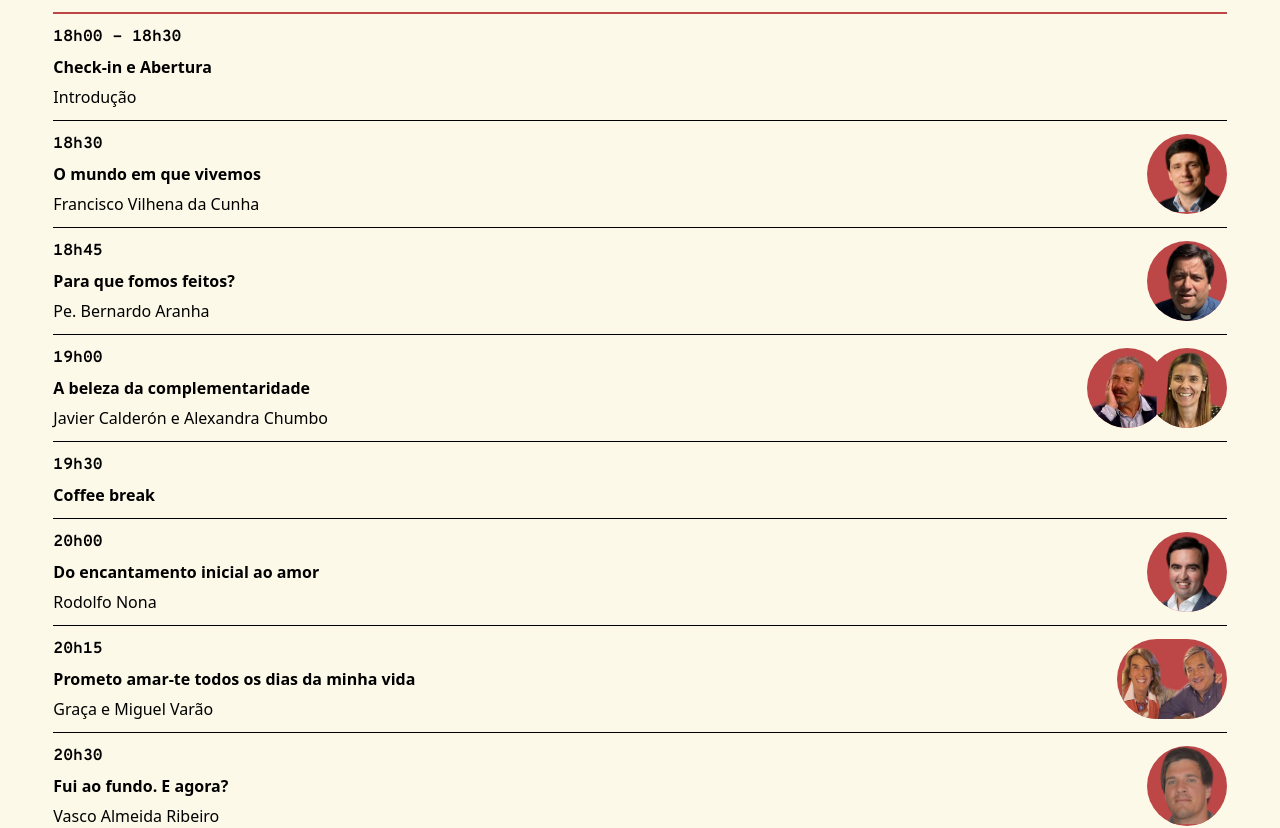
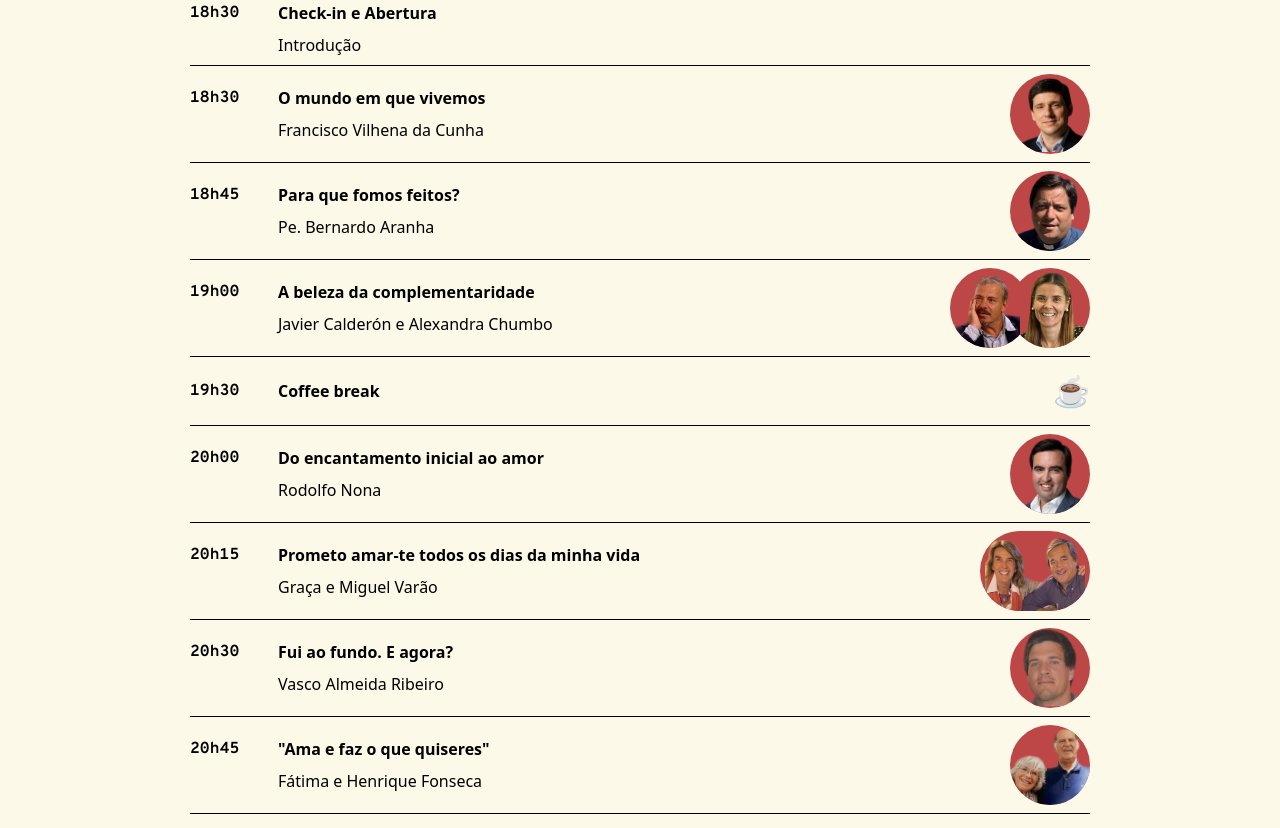
Before and after one commit to Lado-a-Lado/website, a SvelteKit app: page / in a window 1280 px wide. Shown: the part 1663-2491 px from the top of the page. Built offline with nearby package versions, Linux system fonts and the light colour scheme; a web font is replaced by a local one.

Commit message:
horário desktop

```diff
--- a/src/routes/+page.svelte
+++ b/src/routes/+page.svelte
@@ -1,3 +1,17 @@
+<script>
+  import {writable} from "svelte/store";
+  import {onMount} from "svelte";
+
+  const vw = writable(0);
+
+  function updateVw() {
+    vw.set(window.innerWidth);
+  }
+  onMount(()=>updateVw())
+</script>
+
+<svelte:window on:resize={updateVw}/>
+
 <div class="header-buttons">
     <!--    <div class="mono font-semibold absolute left-1/2 bottom-[10%] -translate-x-1/2 flex gap-14 text-lg">-->
     <!--        <a href="#sobre">Sobre</a>-->
@@ -48,10 +62,10 @@
     <button class="sign-up hidden md:block">INSCRIÇÃO</button>
 </section>
 
-<section class="h-[1230px] md:gap-4 md:py-12 flex flex-col items-center justify-evenly">
+<section class="h-[1280px] md:h-[1090px] md:gap-4 md:py-12 flex flex-col items-center justify-evenly">
     <h1 class="color-red mono">Horário</h1>
     <h2 class="fruits-delight text-center text-3xl md:text-4xl xl:text-5xl">Que programa temos para oferecer?</h2>
-    <div class="horário flex flex-col w-11/12">
+    <div class="horário flex flex-col w-11/12 max-w-[900px]">
         <div class="color-red mono !items-end">
             <span class="text-lg font-semibold">SÁBADO, 2 MARÇO</span>
             <div class="flex flex-col items-end">
@@ -62,8 +76,11 @@
         <hr class="!border-t-2 !border-[var(--theme-red)]"/>
         <div class="momento">
             <div>
-                <span>18h00 - 18h30</span>
+                <span>18h30</span>
                 <span>Check-in e Abertura</span>
+                {#if ($vw >= 768)}
+                    <div></div>
+                {/if}
                 <span>Introdução</span>
             </div>
         </div>
@@ -72,6 +89,9 @@
             <div>
                 <span>18h30</span>
                 <span>O mundo em que vivemos</span>
+                {#if ($vw >= 768)}
+                    <div></div>
+                {/if}
                 <span>Francisco Vilhena da Cunha</span>
             </div>
             <div>
@@ -85,6 +105,9 @@
             <div>
                 <span>18h45</span>
                 <span>Para que fomos feitos?</span>
+                {#if ($vw >= 768)}
+                    <div></div>
+                {/if}
                 <span>Pe. Bernardo Aranha</span>
             </div>
             <div>
@@ -98,6 +121,9 @@
             <div>
                 <span>19h00</span>
                 <span>A beleza da complementaridade</span>
+                {#if ($vw >= 768)}
+                    <div></div>
+                {/if}
                 <span>Javier Calderón e Alexandra Chumbo</span>
             </div>
             <div class="flex">
@@ -110,17 +136,21 @@
             </div>
         </div>
         <hr/>
-        <div class="momento">
+        <div class="momento !my-4">
             <div>
                 <span>19h30</span>
                 <span>Coffee break</span>
             </div>
+            <span class="text-3xl">☕️</span>
         </div>
         <hr/>
         <div class="momento">
             <div>
                 <span>20h00</span>
                 <span>Do encantamento inicial ao amor</span>
+                {#if ($vw >= 768)}
+                    <div></div>
+                {/if}
                 <span>Rodolfo Nona</span>
             </div>
             <div>
@@ -134,11 +164,15 @@
             <div>
                 <span>20h15</span>
                 <span>Prometo amar-te todos os dias da minha vida</span>
+                {#if ($vw >= 768)}
+                    <div></div>
+                {/if}
                 <span>Graça e Miguel Varão</span>
             </div>
             <div>
                 <div class="graca-miguel">
-                    <img  class="relative left-1/2 -translate-x-1/2 scale-125" src="/img/mig.png" alt="Graça e Miguel Varão"/>
+                    <img class="relative left-1/2 -translate-x-1/2 scale-125" src="/img/mig.png"
+                         alt="Graça e Miguel Varão"/>
                 </div>
             </div>
         </div>
@@ -147,6 +181,9 @@
             <div>
                 <span>20h30</span>
                 <span>Fui ao fundo. E agora?</span>
+                {#if ($vw >= 768)}
+                    <div></div>
+                {/if}
                 <span>Vasco Almeida Ribeiro</span>
             </div>
             <div>
@@ -160,11 +197,15 @@
             <div>
                 <span>20h45</span>
                 <span>"Ama e faz o que quiseres"</span>
+                {#if ($vw >= 768)}
+                    <div></div>
+                {/if}
                 <span>Fátima e Henrique Fonseca</span>
             </div>
             <div>
                 <div>
-                    <img class="relative scale-[1.4] bottom-4 right-1" src="/img/fati.png" alt="Fátima e Henrique Fonseca"/>
+                    <img class="relative scale-[1.4] bottom-4 right-1" src="/img/fati.png"
+                         alt="Fátima e Henrique Fonseca"/>
                 </div>
             </div>
         </div>
@@ -209,11 +250,12 @@
 
     .momento {
       @apply gap-2;
+
       & > *:nth-child(1) {
-        @apply flex flex-col shrink;
+        @apply shrink grid gap-2 grid-cols-1 md:grid-cols-[80px_1fr];
 
         & > span {
-          @apply my-[3px];
+          @apply my-[3px] md:my-0;
         }
 
         & > span:nth-child(1) {
@@ -257,7 +299,7 @@
       clip-path: inset(0 10px 0 0);
     }
 
-    .graca-miguel{
+    .graca-miguel {
       width: calc(var(--dimention) + 30px) !important;
     }
   }
```
